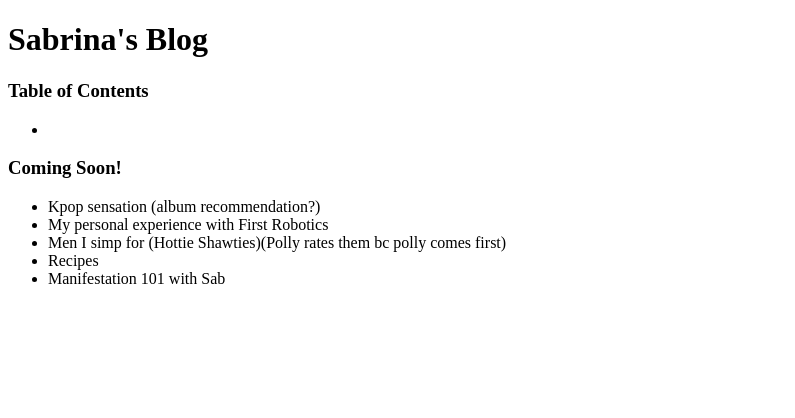
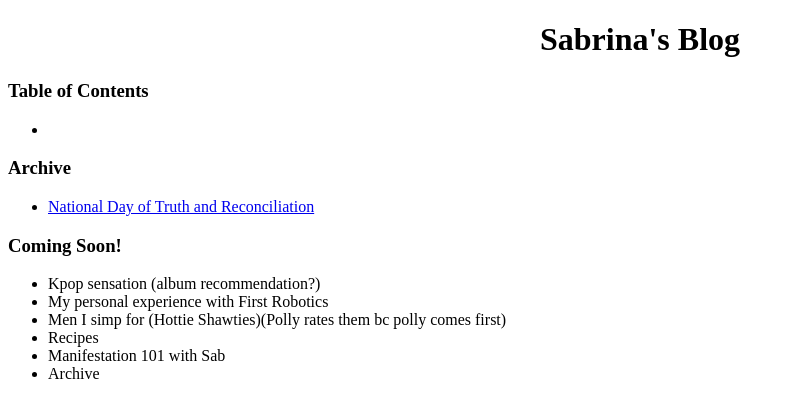
Before and after one commit to sbrn8/IT-blog, a plain HTML site: page pages/index.html in a window 1280 px wide. Shown: the whole page, without its empty margins (0-795 px from the left). Drawn offline with Linux system fonts and the light colour scheme.

Commit message:
modified index and stylesheet

```diff
--- a/pages/index.html
+++ b/pages/index.html
@@ -18,6 +18,13 @@
             </ul>
         </p>
 
+        <p>
+            <h3>Archive</h3>
+            <ul>
+                <li><a href = 0920.html>National Day of Truth and Reconciliation</a></li>
+            </ul>
+        </p>
+
         <h3>Coming Soon!</h3>
         <p>
             <ul>
@@ -26,6 +33,7 @@
                 <li>Men I simp for (Hottie Shawties)(Polly rates them bc polly comes first)</li>
                 <li>Recipes</li>
                 <li>Manifestation 101 with Sab</li>
+                <li>Archive</li>
 
             </ul>
         </p>
--- a/stylesheet.css
+++ b/stylesheet.css
@@ -0,0 +1,12 @@
+h1 {
+    text-align: center;
+}
+
+
+
+
+
+img {
+    height: 580px;
+    align-items: center;
+}
```
